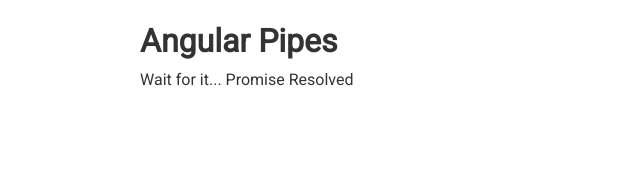
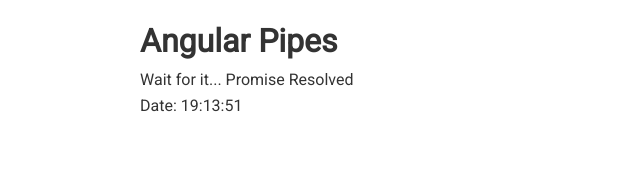
Before and after one commit to sergeynagorny/angular-basics, an Angular app: page / in a window 1280 px wide. Shown: the top 183 px of the page, without its empty margins (0-640 px from the left). Built offline with nearby package versions, Linux system fonts and the light colour scheme.

Commit message:
async pipe observable

```diff
--- a/src/app/app.component.html
+++ b/src/app/app.component.html
@@ -2,4 +2,5 @@
   <h1>Angular Pipes</h1>
 
   <p>Wait for it... {{ p | async }} </p>
+  <p>Date: {{ date | async | date:'HH:mm:ss' }} </p>
 </div>
--- a/src/app/app.component.ts
+++ b/src/app/app.component.ts
@@ -1,4 +1,5 @@
 import { Component } from '@angular/core';
+import { Observable } from 'rxjs';
 
 @Component({
   selector: 'app-root',
@@ -9,4 +10,8 @@
   p: Promise<string> = new Promise<string>((resolve) => {
     setTimeout(() => resolve('Promise Resolved'), 4000);
   });
+
+  date: Observable<Date> = new Observable<Date>((obs) => {
+    setInterval(() => obs.next(new Date()), 1000);
+  });
 }
```
